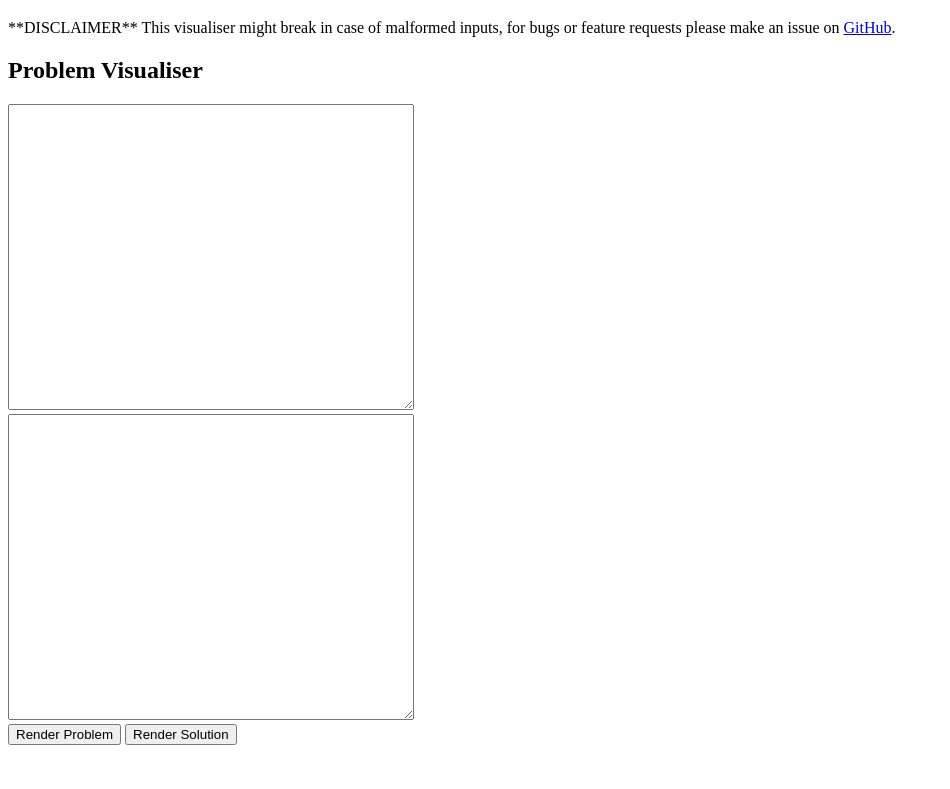
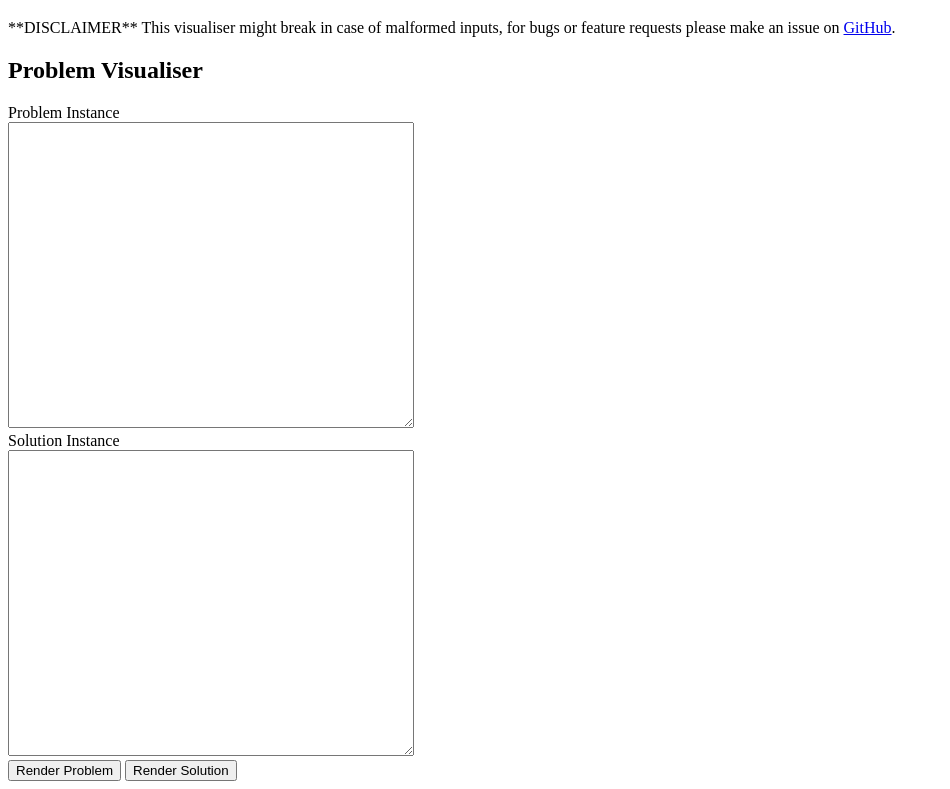
Before and after one commit to MartijnCBV/INFOMADS-Visualiser, a plain HTML site: page index.html in a window 1280 px wide. Shown: the part 61-850 px from the top of the page, without its empty margins (0-950 px from the left). Before the commit the page ends 814 px from the top, so only its background shows below. Drawn offline with Linux system fonts and the light colour scheme.

Commit message:
Update index.html

```diff
--- a/index.html
+++ b/index.html
@@ -15,7 +15,9 @@
         </div>
         <div id="problem-app">
             <h2>Problem Visualiser</h2>
+            <label for="problem-in">Problem Instance</label><br />
             <textarea style="width: 400px;height: 300px;" id="problem-in"></textarea><br />
+            <label for="solution-in">Solution Instance</label><br />
             <textarea style="width: 400px;height: 300px;" id="solution-in"></textarea><br />
             <button id="problem-submit" type="button" onclick="submitProblem()">Render Problem</button>
             <button id="solution-submit" type="button" onclick="submitSolution()">Render Solution</button>
```
